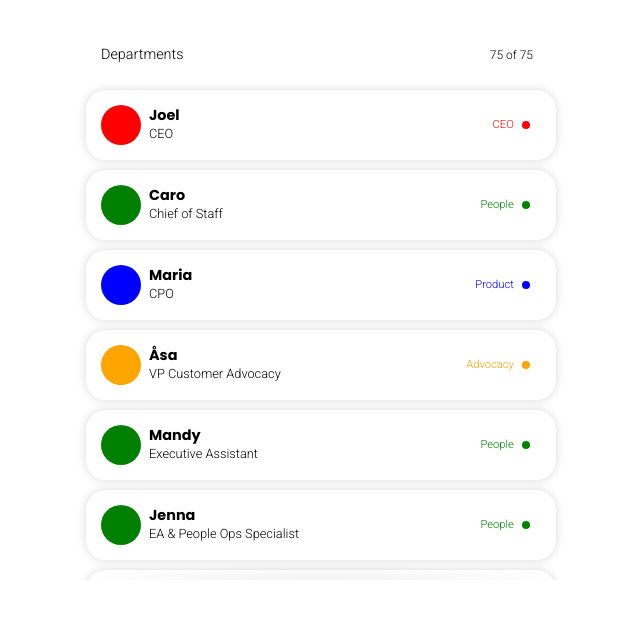
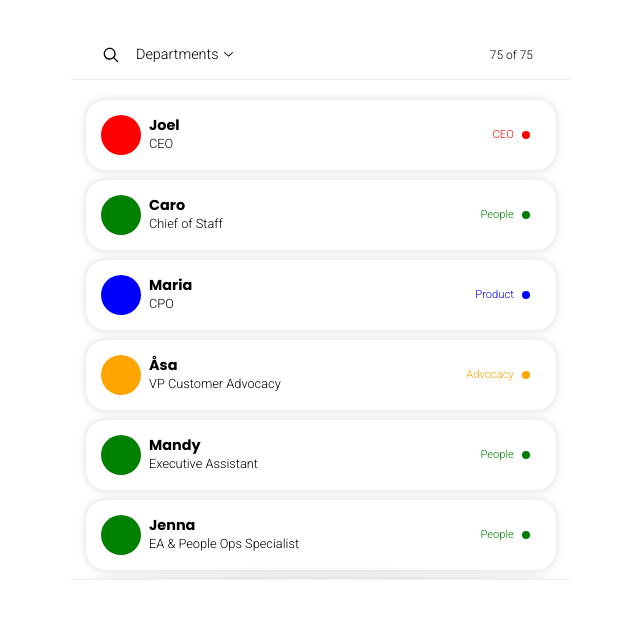
Before and after one commit to shalanah/design-engineer-exercise, a Next.js app: page / in a window 1280 px wide. Shown: the top 618 px of the page, without its empty margins (319-959 px from the left). Built offline with nearby package versions, Linux system fonts and the light colour scheme.

Commit message:
starting search

```diff
--- a/app/comps/StaffMembers.tsx
+++ b/app/comps/StaffMembers.tsx
@@ -2,7 +2,11 @@ import React, { useState } from "react";
 import people from "../../team.json";
 import { StaffMember } from "./StaffMember";
 import { Select } from "./Select";
-import { Cross2Icon } from "@radix-ui/react-icons";
+import {
+  Cross2Icon,
+  MagnifyingGlassIcon,
+  ChevronDownIcon,
+} from "@radix-ui/react-icons";
 
 const teams = [...new Set(people.data.map((employee) => employee.team))];
 const colors = [
@@ -37,11 +41,19 @@ const selectItems = [
 
 export const StaffMembers = () => {
   const [selectedTeams, setSelectedTeams] = useState(teams); // maybe someday multiple departments can be selected
+  const [isSearching, setIsSearching] = useState(false); // maybe someday multiple departments can be selected
+  const [search, setSearch] = useState(""); // maybe someday multiple departments can be selected
   const setAllTeamsSelected = () => setSelectedTeams(teams);
   const total = people.data.length;
   const showAllTeams = selectedTeams.length === teams.length;
-  const filteredPeople = people.data.filter((member) =>
-    selectedTeams.includes(member.team)
+  const cleanSearch = search.trim();
+  const useSearch = cleanSearch.length > 0;
+  const filteredPeople = people.data.filter(
+    (member) =>
+      selectedTeams.includes(member.team) &&
+      (!isSearching ||
+        !useSearch ||
+        member.name.toLowerCase().includes(search.toLowerCase()))
   );
   const count = filteredPeople.length;
   return (
@@ -52,18 +64,39 @@ export const StaffMembers = () => {
           fontSize: ".9rem",
           padding: "0px 38px 0px 30px",
           height: 50,
+          borderBottom: "1px solid #efefef",
+          gap: 10,
         }}
       >
+        <button onClick={() => setIsSearching(true)} style={{ lineHeight: 0 }}>
+          <MagnifyingGlassIcon width={20} height={20} />
+        </button>
+        {isSearching && (
+          <label>
+            <input
+              type="search"
+              placeholder="Search"
+              onChange={(e) => setSearch(e.target.value)}
+            />
+          </label>
+        )}
         <Select
           onValueChange={(value) => {
             if (value === "all") setAllTeamsSelected();
             else setSelectedTeams([value]);
           }}
           value={showAllTeams ? "all" : selectedTeams[0]}
-          button={<button>Departments </button>}
+          button={
+            <button
+              className="d-flex align-items-center"
+              style={{ gap: 3, marginLeft: 5 }}
+            >
+              Departments <ChevronDownIcon style={{ marginTop: "-2" }} />
+            </button>
+          }
           items={selectItems}
         />
-        <span style={{ marginLeft: 10 }}>
+        <span>
           {showAllTeams ? null : (
             <>
               {selectedTeams.map((item) => (
@@ -100,9 +133,15 @@ export const StaffMembers = () => {
           display: "flex",
           flexDirection: "column",
           scrollMargin: "10px",
+          borderBottom: "1px solid #efefef",
         }}
       >
-        <div style={{ height: 10 }} />
+        <div
+          style={{
+            height: 10,
+            flexShrink: 0,
+          }}
+        />
         {filteredPeople.map((member, i: number) => (
           // might be nice to add id attached to each member - good for animation
           <StaffMember
@@ -113,7 +152,12 @@ export const StaffMembers = () => {
             {...member}
           />
         ))}
-        <div style={{ height: 10 }} />
+        <div
+          style={{
+            height: 10,
+            flexShrink: 0,
+          }}
+        />
         {/* Text if nothing is selected */}
         {/* {selectedTeams.length === 1 ? (
           <button onClick={setAllTeamsSelected}>See all departments</button>
```
